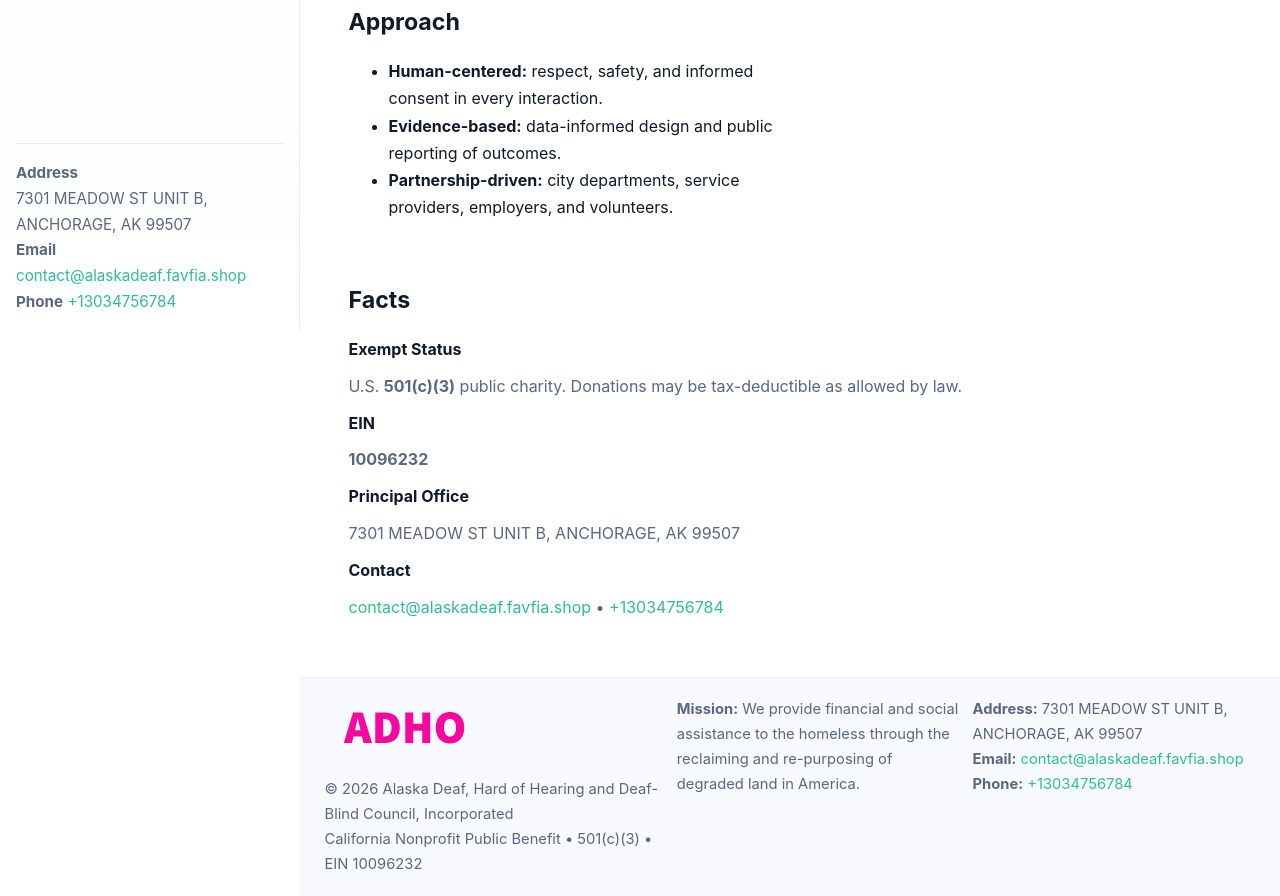
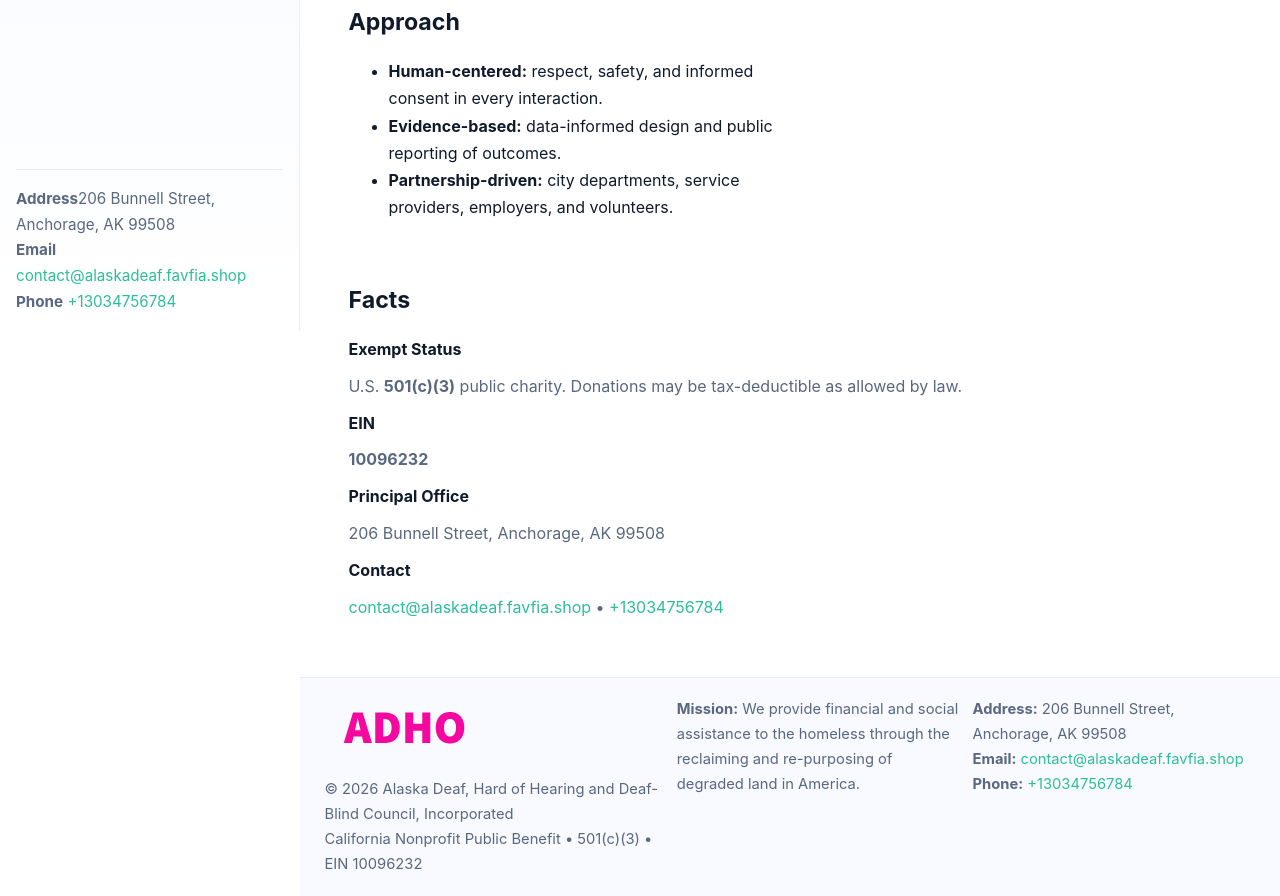
Before and after one commit to thuanbg111/alaska-deaf-hard-of-hearing-and-deaf-blind-council-incorporated-6232, a plain HTML site: page about.html in a window 1280 px wide. Shown: the part 469-1365 px from the top of the page. Drawn offline with Linux system fonts and the light colour scheme.

Commit message:
Safe replace address only

```diff
--- a/about.html
+++ b/about.html
@@ -6,7 +6,7 @@
 <link rel="stylesheet" href="assets/styles.css"/><link rel="icon" href="images/logo.png">
 <meta name="data-ein" content="10096232"><meta name="data-name" content="Alaska Deaf, Hard of Hearing and Deaf-Blind Council, Incorporated">
 <meta name="data-email" content="contact@alaskadeaf.favfia.shop"><meta name="data-phone" content="+13034756784">
-<meta name="data-address" content="7301 MEADOW ST UNIT B, ANCHORAGE, AK 99507"><meta name="data-map" content="7301+MEADOW+ST+UNIT+B,+ANCHORAGE,+AK+99507">
+<meta name="data-address206 Bunnell Street, Anchorage, AK 99508"><meta name="data-map" content="7301+MEADOW+ST+UNIT+B,+ANCHORAGE,+AK+99507">
   <meta name="description" content="Our nonprofit strengthens the community with programs focused on community services, education, and direct relief.">
 </head>
 <body>
@@ -19,7 +19,7 @@
     <div class="ce399f746a5"><img src="images/logo.png" alt=""></div>
     <span class="cfb42b77136">501(c)(3) • EIN 10096232</span>
     <nav class="c9feda19057"><a href="index.html">Home</a><a class="active" href="about.html">About</a><a href="governance.html">Governance</a><a href="contact.html">Contact</a></nav>
-    <div class="contact"><strong>Address</strong><br>7301 MEADOW ST UNIT B, ANCHORAGE, AK 99507<br><strong>Email</strong> <a href="mailto:contact@alaskadeaf.favfia.shop">contact@alaskadeaf.favfia.shop</a><br><strong>Phone</strong> <a href="tel:+13034756784">+13034756784</a></div>
+    <div class="contact"><strong>Address</strong>206 Bunnell Street, Anchorage, AK 99508<br><strong>Email</strong> <a href="mailto:contact@alaskadeaf.favfia.shop">contact@alaskadeaf.favfia.shop</a><br><strong>Phone</strong> <a href="tel:+13034756784">+13034756784</a></div>
   </aside>
 
   <main>
@@ -44,7 +44,7 @@
         <dl class="facts">
           <dt>Exempt Status</dt><dd>U.S. <strong>501(c)(3)</strong> public charity. Donations may be tax-deductible as allowed by law.</dd>
           <dt>EIN</dt><dd><strong>10096232</strong></dd>
-          <dt>Principal Office</dt><dd>7301 MEADOW ST UNIT B, ANCHORAGE, AK 99507</dd>
+          <dt>Principal Office</dt><dd>206 Bunnell Street, Anchorage, AK 99508</dd>
           <dt>Contact</dt><dd><a href="mailto:contact@alaskadeaf.favfia.shop">contact@alaskadeaf.favfia.shop</a> • <a href="tel:+13034756784">+13034756784</a></dd>
         </dl>
       </section>
@@ -54,7 +54,7 @@
       <div class="container grid">
         <div><img src="images/logo.png" alt="" style="width:160px;margin-bottom:.5rem"><div class="small">© <span id="year"></span> Alaska Deaf, Hard of Hearing and Deaf-Blind Council, Incorporated</div><div class="small">California Nonprofit Public Benefit • 501(c)(3) • EIN 10096232</div></div>
         <div><div class="small"><strong>Mission:</strong> We provide financial and social assistance to the homeless through the reclaiming and re-purposing of degraded land in America.</div></div>
-        <div><div class="small"><strong>Address:</strong> 7301 MEADOW ST UNIT B, ANCHORAGE, AK 99507<br><strong>Email:</strong> <a href="mailto:contact@alaskadeaf.favfia.shop">contact@alaskadeaf.favfia.shop</a><br><strong>Phone:</strong> <a href="tel:+13034756784">+13034756784</a></div></div>
+        <div><div class="small"><strong>Address:</strong> 206 Bunnell Street, Anchorage, AK 99508<br><strong>Email:</strong> <a href="mailto:contact@alaskadeaf.favfia.shop">contact@alaskadeaf.favfia.shop</a><br><strong>Phone:</strong> <a href="tel:+13034756784">+13034756784</a></div></div>
       </div>
     </footer>
   </main>
```
